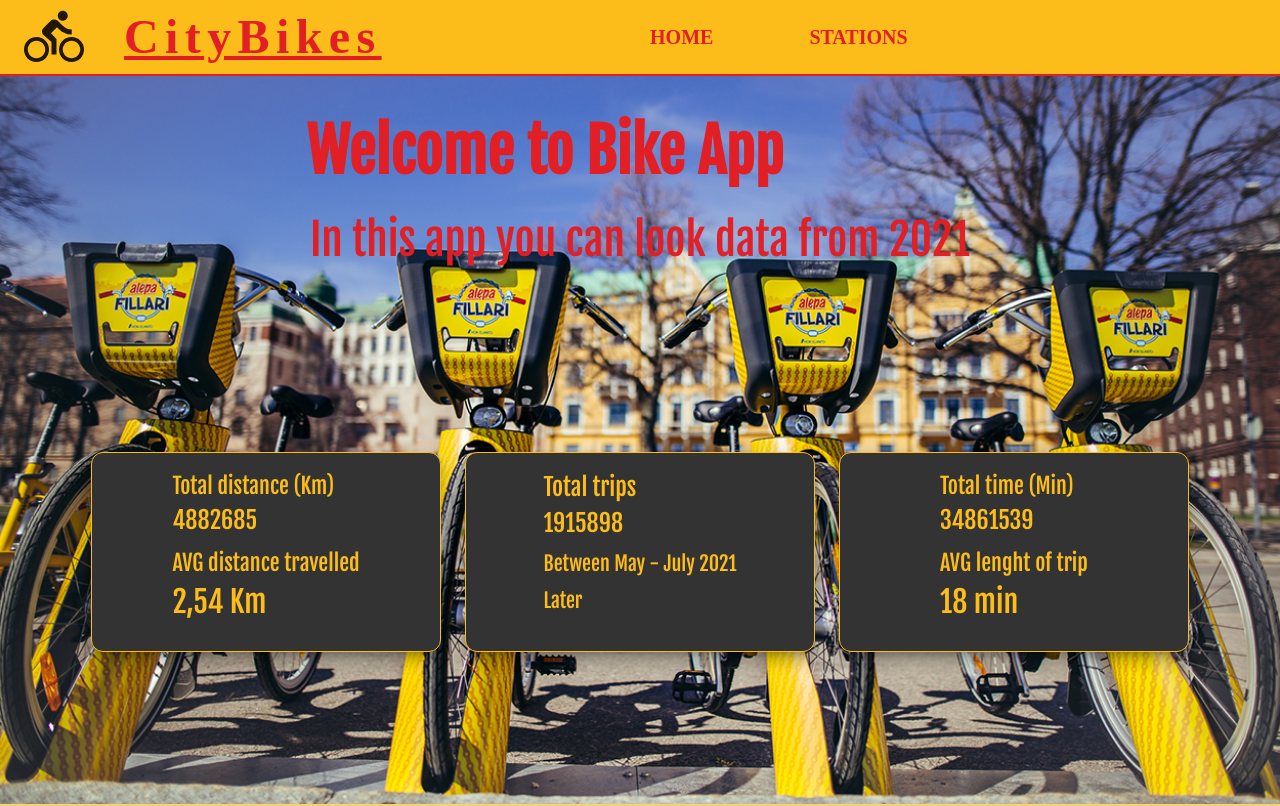
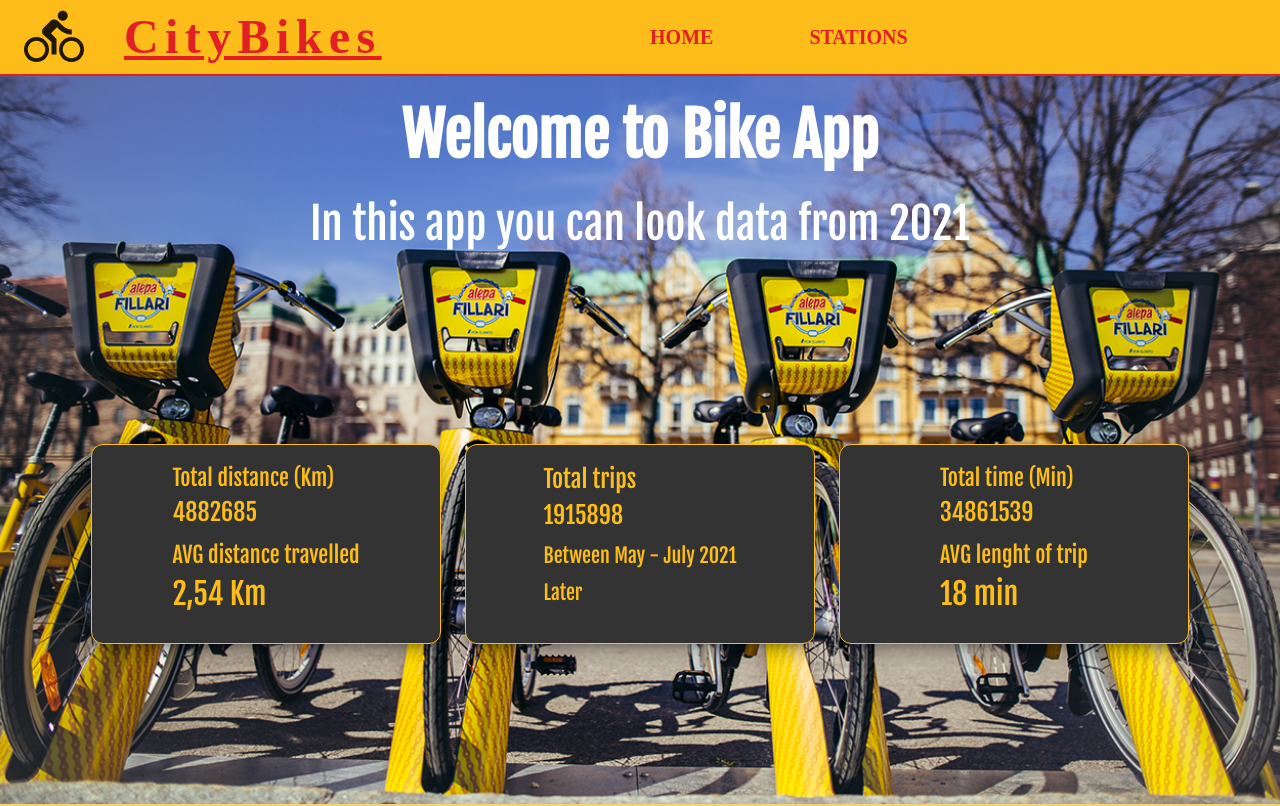
Before and after one commit to MomoYlinen/Bikeappts, a Next.js app in the folder frontend/: page / in a window 1280 px wide. Shown: the top 806 px of the page. Built offline with nearby package versions, Linux system fonts and the light colour scheme; no server answers; a web font is replaced by a local one.

Commit message:
Some little tweak for design

```diff
--- a/frontend/components/home/HomeMessage.tsx
+++ b/frontend/components/home/HomeMessage.tsx
@@ -10,6 +10,8 @@ const HomeMessage = () => {
         sx={{
           alignItems: "center",
           justifyContent: "center",
+          display: "flex",
+          flexDirection: "column",
         }}
       >
         <motion.div
@@ -23,7 +25,7 @@ const HomeMessage = () => {
         >
           <Typography
             variant="h1"
-            color="#e21f25"
+            color="#ffffff"
             sx={{
               fontSize: { xs: 35, sm: 55, md: 60, lg: 75 },
               fontWeight: 700,
@@ -44,7 +46,7 @@ const HomeMessage = () => {
         >
           <Typography
             variant="h6"
-            color="#e21f25"
+            color="#ffffff"
             sx={{
               fontSize: { xs: 20, sm: 35, md: 40, lg: 55 },
             }}
--- a/frontend/components/home/PaginatedTrips.tsx
+++ b/frontend/components/home/PaginatedTrips.tsx
@@ -14,7 +14,6 @@ import TextField from "@mui/material/TextField";
 import Button from "@mui/material/Button";
 import Link from "@mui/material/Link";
 import Box from "@mui/material/Box";
-import Typography from "@mui/material/Typography";
 
 export default function PaginatedTrips() {
   const router = useRouter();
--- a/frontend/components/station/Maps.tsx
+++ b/frontend/components/station/Maps.tsx
@@ -17,8 +17,9 @@ function MyComponent(props: any) {
 
   const { isLoaded } = useJsApiLoader({
     id: "google-map-script",
-    googleMapsApiKey: "",
+    googleMapsApiKey: process.env.NEXT_PUBLIC_GOOGLE_MAPS_KEY as string,
   });
+
 
   const zoom = 17;
 
--- a/frontend/pages/index.tsx
+++ b/frontend/pages/index.tsx
@@ -16,7 +16,7 @@ const Home = () => {
       <NavBar />
       <CardMedia
         component="div"
-        image="/kaupunkipyorat.jpeg"
+        image="kaupunkipyorat.jpeg"
         sx={{
           backgroundSize: "cover",
           height: { xs: "85vh", sm: "93vh", md: "91vh", xl: "95vh" },
@@ -30,7 +30,7 @@ const Home = () => {
           sx={{
             justifyContent: "center",
             display: "flex",
-            mt: { xs: 2, sm: 2 },
+            mt: { xs: 2, sm: 2, md: 0 },
           }}
         >
           <Grid item>
```
Also changed, not shown: 1 other file (tests, documents, lock files or other folders).
